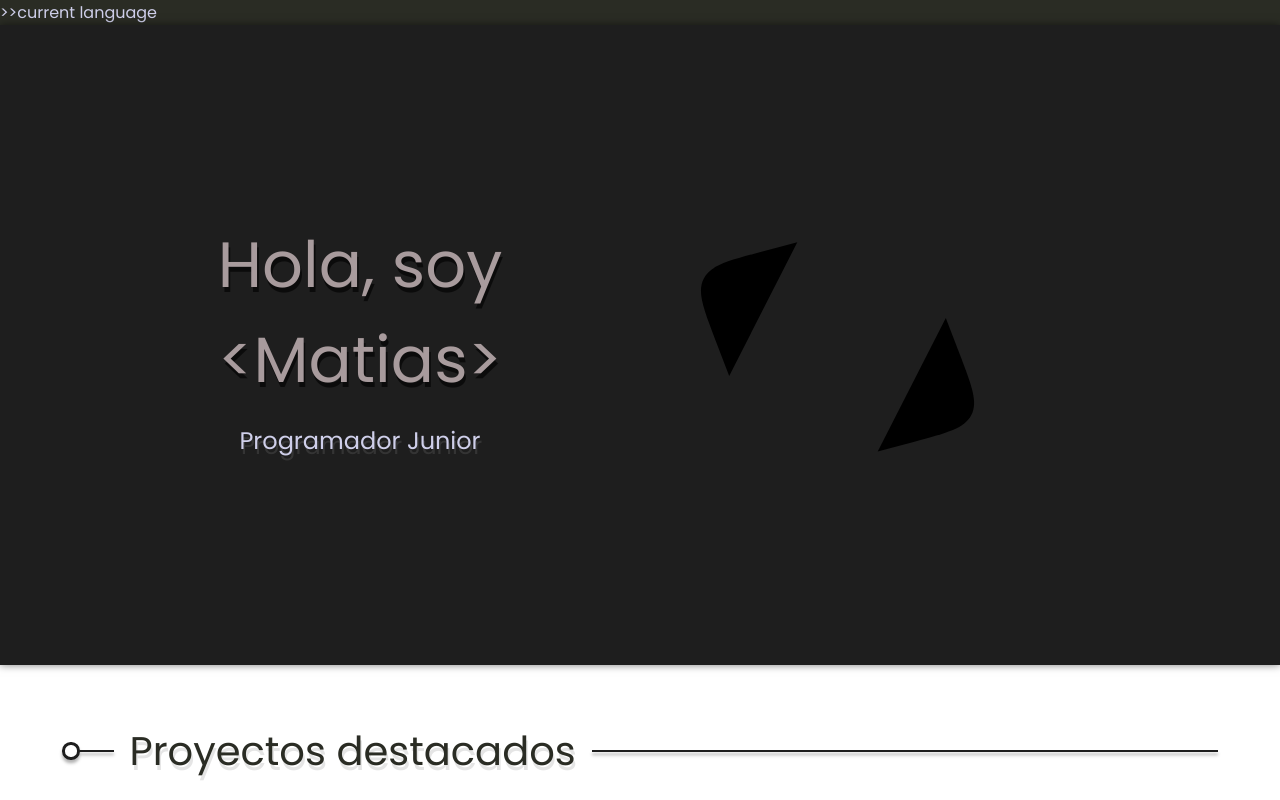
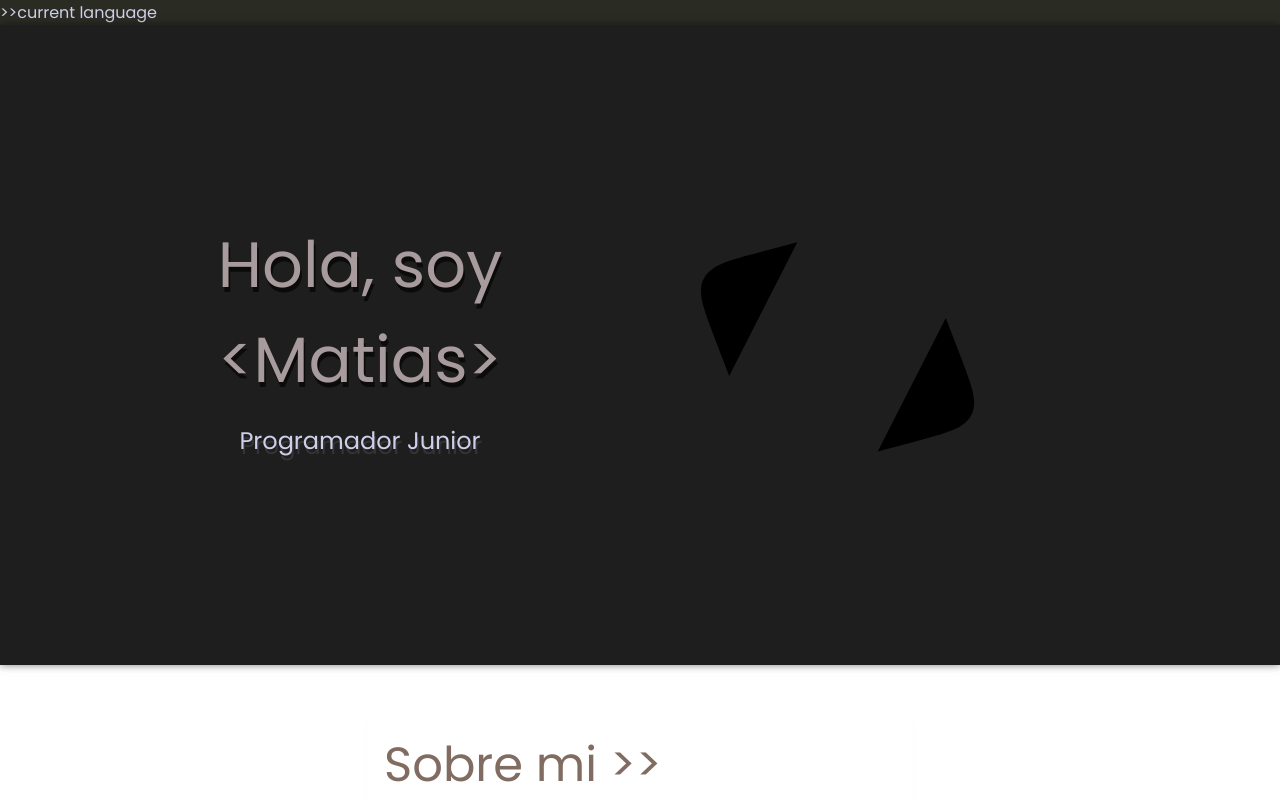
Before and after one commit to Matii111/Matii111.github.io, a React (Create React App) app: page / in a window 1280 px wide. Shown: the top 800 px of the page. Built offline with nearby package versions, Linux system fonts and the light colour scheme.

Commit message:
chore(major): New TODOs added.

```diff
--- a/src/App.js
+++ b/src/App.js
@@ -7,6 +7,8 @@ import PresentationLabel from './components/presentationLabel';
 import LanguageChanger from './components/languageChanger';
 import CareerFormat from './components/careerSection/careerFormat';
 import ProjectFormat from './components/featuredProjects/projectCardsFormat';
+import SummarySection from './components/summary';
+
 import GoTop from './utils/topButton';
 
 import { ReactComponent as GitHubLogo } from '../src/imgs/logos/github-icon.svg';
@@ -32,6 +34,14 @@ function App() {
         </div> */}
 
         {/* <------------------WIP PAGE PLACEHODER------------------> */}
+
+
+        {/*
+            TODO: New section 'about me' need responsive fixes
+            TODO: New section 'about me' need easy data input
+            TODO: Add links
+            TODO:
+        */}
         <div>
           <LanguageChanger />
           <Fade
@@ -44,6 +54,7 @@ function App() {
           </Fade>
           <GoTop />
           <div className='content-container'>
+            <SummarySection />
             <ProjectFormat />
             <div className='career-container'>
               <CareerFormat />
```
